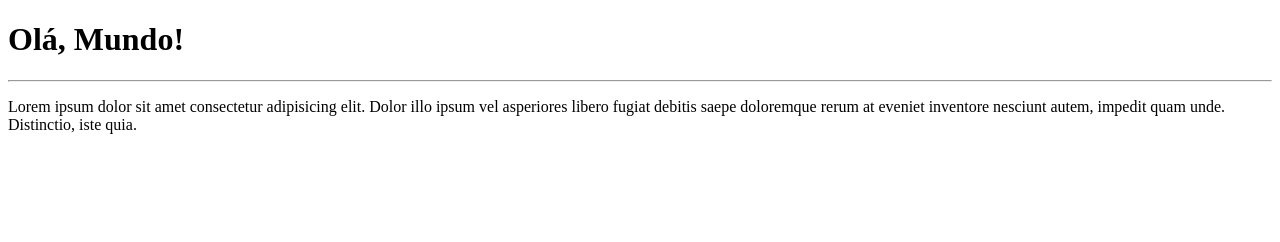
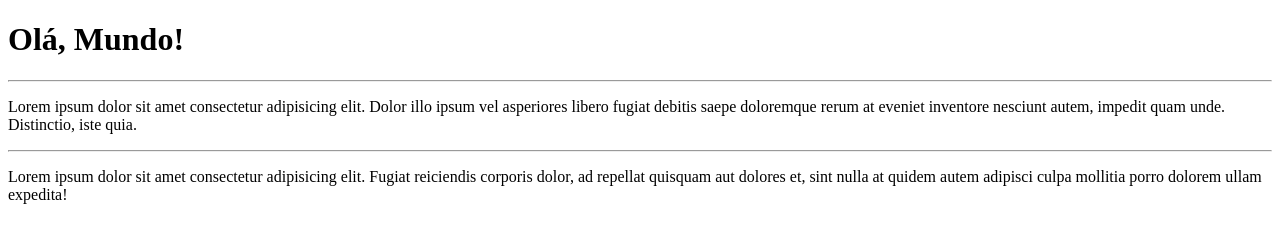
Before and after one commit to Lucasmarques23/Projeto1, a plain HTML site: page site-exemplo/index.html in a window 1280 px wide. Drawn offline with Linux system fonts and the light colour scheme.

Commit message:
adicionei um paragrafo

```diff
--- a/site-exemplo/index.html
+++ b/site-exemplo/index.html
@@ -9,5 +9,7 @@
     <h1>Olá, Mundo!</h1>
     <hr>
     <p>Lorem ipsum dolor sit amet consectetur adipisicing elit. Dolor illo ipsum vel asperiores libero fugiat debitis saepe doloremque rerum at eveniet inventore nesciunt autem, impedit quam unde. Distinctio, iste quia.</p>
+    <hr>
+    <p>Lorem ipsum dolor sit amet consectetur adipisicing elit. Fugiat reiciendis corporis dolor, ad repellat quisquam aut dolores et, sint nulla at quidem autem adipisci culpa mollitia porro dolorem ullam expedita!</p>
 </body>
 </html>
```
